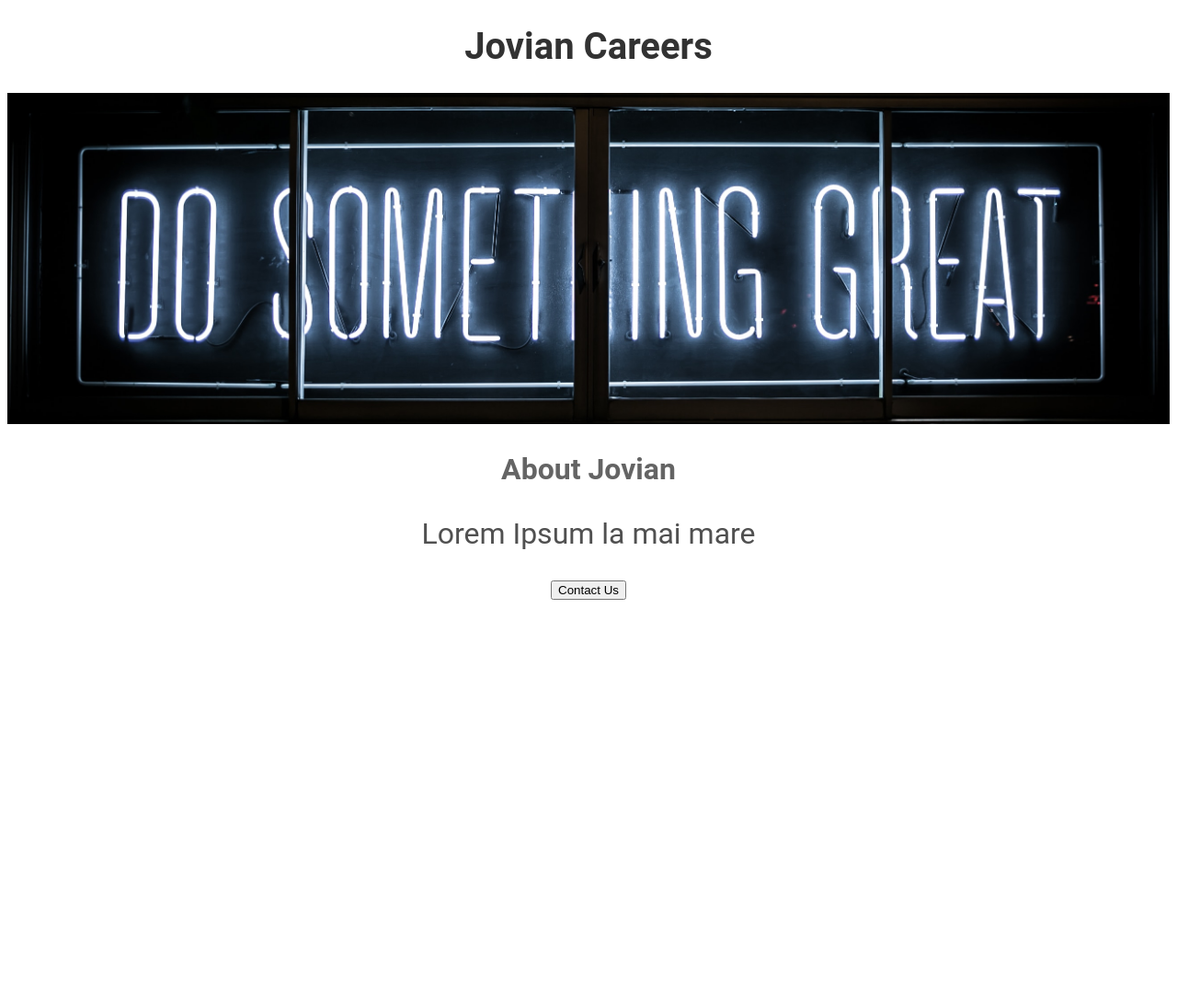
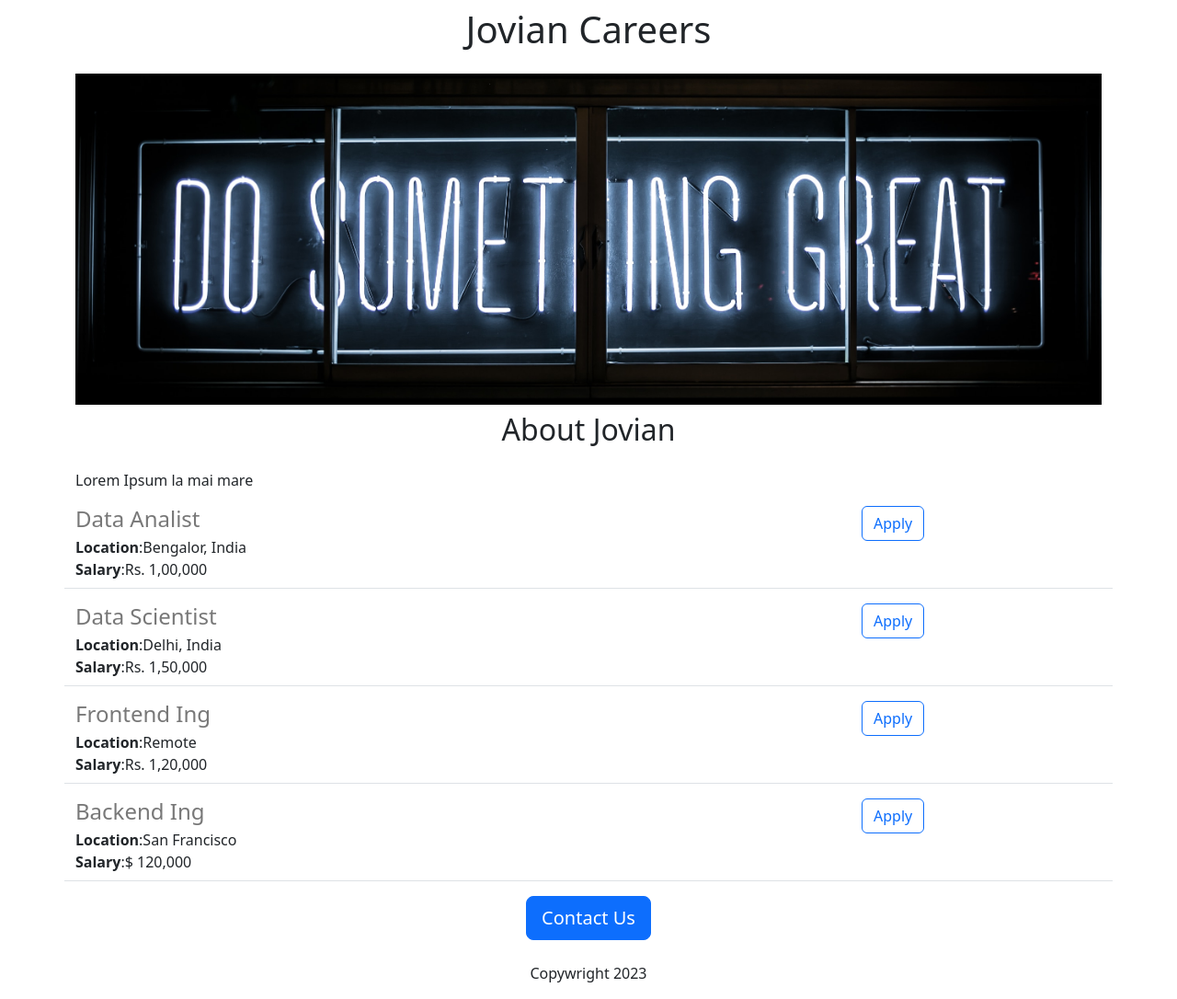
Before and after one commit to Polver/jovian-careers-website, a Flask app: page / in a window 1280 px wide. Shown: the whole page at 92% size. Before the commit the page ends 652 px from the top, so only its background shows below. Run offline with Flask 2, Linux system fonts and the light colour scheme.

Commit message:
Added dynamic data and API route

```diff
--- a/app.py
+++ b/app.py
@@ -1,11 +1,43 @@
-from flask import Flask, render_template
+from flask import Flask, render_template, jsonify
 
 app = Flask(__name__)
+
+JOBS = [
+  {
+    'id': 1,
+    'title': 'Data Analist',
+    'location': 'Bengalor, India',
+    'salary': 'Rs. 1,00,000',
+  },
+  {
+    'id': 2,
+    'title': 'Data Scientist',
+    'location': 'Delhi, India',
+    'salary': 'Rs. 1,50,000',
+  },
+  {
+    'id': 3,
+    'title': 'Frontend Ing',
+    'location': 'Remote',
+    'salary': 'Rs. 1,20,000',
+  },
+  {
+    'id': 4,
+    'title': 'Backend Ing',
+    'location': 'San Francisco',
+    'salary': '$ 120,000',
+  },
+]
 
 
 @app.route("/")
 def hello_world():
-  return render_template('home.html')
+  return render_template('home.html', jobs=JOBS)
+
+
+@app.route("/api/jobs")
+def list_jobs():
+  return jsonify(JOBS)
 
 
 if __name__ == '__main__':
--- a/templates/home.html
+++ b/templates/home.html
@@ -2,46 +2,32 @@
 <html>
   <head>
     <title> Jovian Careers</title>
+    <meta charset="utf-8">
+    <meta name="viewport" content="width=device-width, initial-scale=1">
+    <title>Bootstrap demo</title>
+    <link href="https://cdn.jsdelivr.net/npm/bootstrap@5.3.0-alpha2/dist/css/bootstrap.min.css" rel="stylesheet" integrity="sha384-aFq/bzH65dt+w6FI2ooMVUpc+21e0SRygnTpmBvdBgSdnuTN7QbdgL+OapgHtvPp" crossorigin="anonymous">
     <style>
-      h1 {
-        font-size :40px;
-        font-family: Roboto;
-        color: rgb(50,50,50);
-        text-align:center;
-      }
       #banner{
+        height: 360px;
         width: 100%;
-        height:360px;
         object-fit:cover;
-      }
-      h2 {
-        font-family:Roboto;
-        font-size :32px;
-        color: rgb(100,100,100);
-        text-align:center;
-      }
-
-      .bodytext {
-        font-family:Roboto;
-        font-size :32px;
-        color: rgb(80,80,80);
-        text-align:center;
-      }
-
-      #container{
-        max-width=720px;
-        margin=0 auto;
       }
     </style>
   </head>
 <body>
-  <div id="container">
-    <h1>Jovian Careers</h1>
-    <img id="banner" src="https://jovian-careers-website.polver.repl.co/static/banner.jpg" height="320">
-  <h2>About Jovian</h2>
+  <div class="container">
+    <h1 class="text-center mt-2 mb-4">Jovian Careers</h1>
+    <img  id="banner" src="https://jovian-careers-website.polver.repl.co/static/banner.jpg" height="320">
+  <h2 class="text-center mt-2 mb-4">About Jovian</h2>
   <p class='bodytext'>Lorem Ipsum la mai mare</p>
-    <div style="text-align:center;">
-  <button>Contact Us</button>
+   <div>
+        {% for job in jobs%}
+        {% include 'jobitem.html'%}
+        {% endfor%}
+   </div>
+    <div class="text-center">
+       <button class="btn btn-primary btn-lg">Contact Us</button>
+      <p class="mt-4">Copywright 2023</p>
     </div>
   </div>
 
--- /dev/null
+++ b/templates/jobitem.html
@@ -0,0 +1,12 @@
+<div class="border-bottom row" style="margin-bottom:16px;padding-bottom:8px">
+  <div class="col-9">
+          <h4 style="color:rgb(120,120,120);margin-bottom:4px;">{{job['title']}}</h4>
+          <div><b>Location</b>:{{job['location']}}</div>
+          {% if 'salary' in job%}
+          <div><b>Salary</b>:{{job['salary']}}</div>
+          {% endif %}
+  </div>
+  <div class="col-3">
+  <button type="button" class="btn btn-outline-primary">Apply</button>
+  </div>
+  </div>
```
